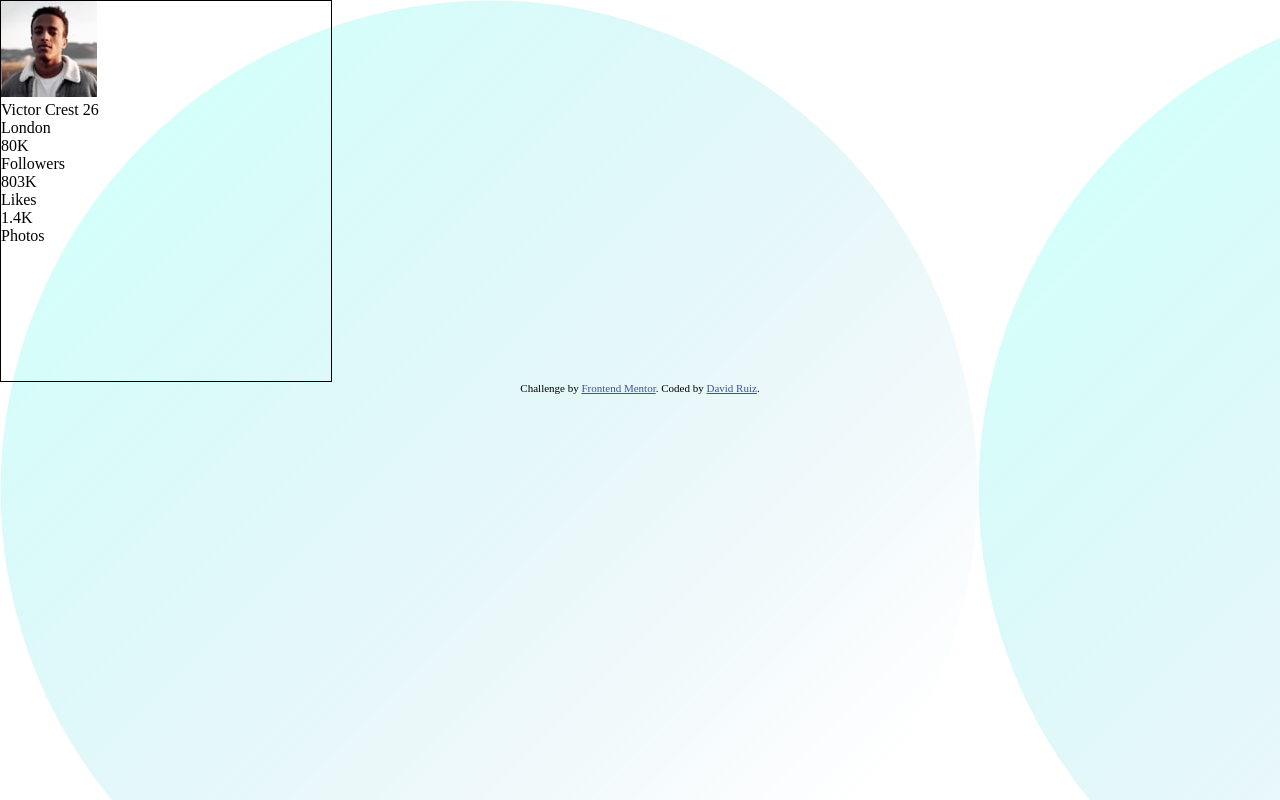
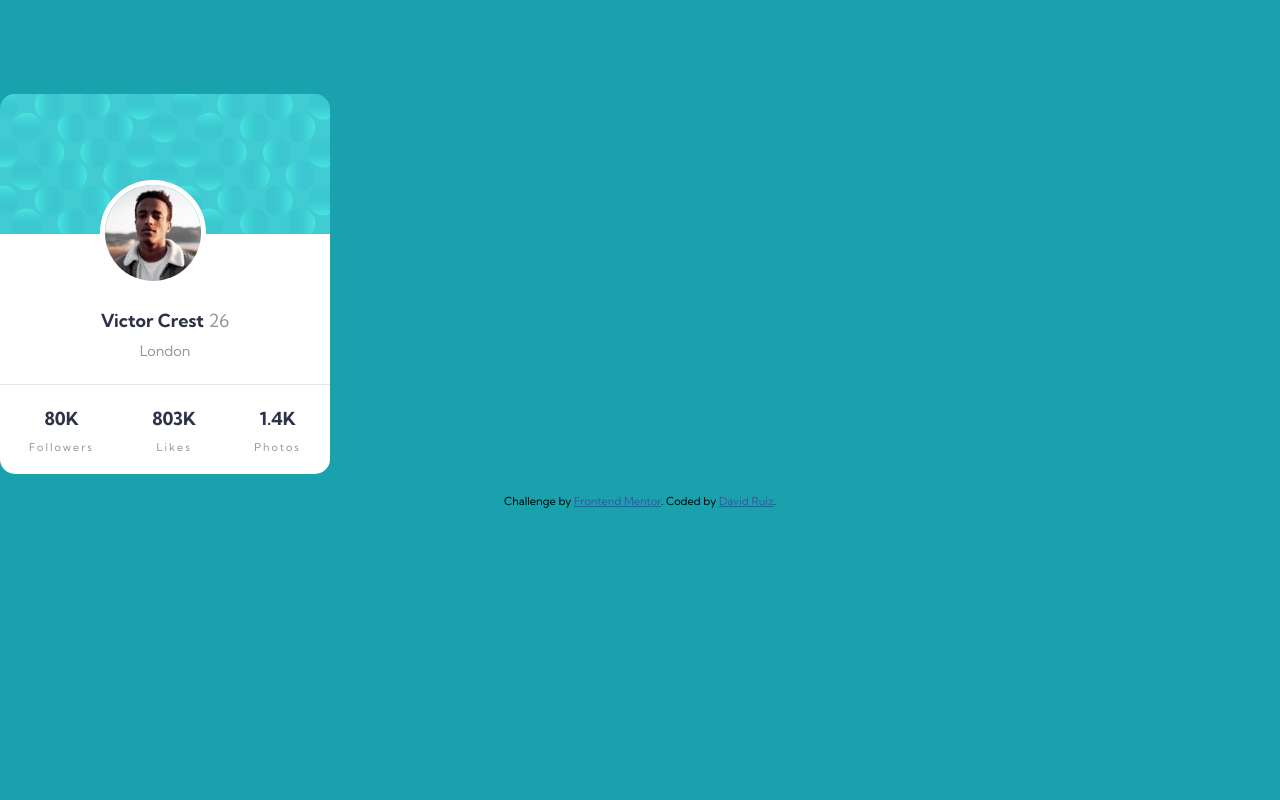
Before and after one commit to CodinGitHub/profile-card-component-main, a plain HTML site: page index.html in a window 1280 px wide. Drawn offline with Linux system fonts and the light colour scheme.

Commit message:
Antes de posicionar imagen

```diff
--- a/index.html
+++ b/index.html
@@ -11,14 +11,15 @@
 <body>
 
   <div class="container">
-    <div>
+    <div class="bubbles"></div>
+    <div class="photo">
       <img src="/images/image-victor.jpg" alt="">
     </div>
 
     <header>
-      <span class="name">Victor Crest</span>
-      <span class="age">26</span>
-      <div class="city">London</div>
+        <span class="name">Victor Crest</span>
+        <span class="age">26</span>
+        <div class="city">London</div>
     </header>
 
     <div class="statscontainer">
--- a/styles.css
+++ b/styles.css
@@ -1,27 +1,78 @@
 @import url('https://fonts.googleapis.com/css2?family=Kumbh+Sans:wght@400;700&display=swap');
-
 :root{
     --Darkcyan: hsl(185, 75%, 39%);
     --Verydarkdesaturatedblue: hsl(229, 23%, 23%);
     --Darkgrayishblue: hsl(227, 10%, 46%);
     --Darkgray: hsl(0, 0%, 59%);
 }
-
 body{
     padding: 0;
     margin: 0;
     background-color: var(--Darkcyan);
-    background: url(/images/bg-pattern-bottom.svg);
-
+    font-family: 'Kumbh Sans', sans-serif;
+    font-size: 18px;
 }
 .container{
-    border: 1px solid;
     width: 330px; /* 380 en desktop */
     height: 380px;
-
+    border-radius: 15px;
+    overflow: hidden;
+    margin-bottom: 20px;
+    margin-top: 94px;
 }
-
-
+.bubbles{
+    height: 140px;
+    background: url(/images/bg-pattern-card.svg);
+}
+.photo{
+    position: absolute;
+    top: 180px;
+    left: 100px;
+    border: 5px solid white;
+    border-radius: 50%;
+    height: 96px;
+    overflow: hidden;
+}
+header{
+    height: 150px;
+    background-color: white;
+    text-align: center;
+    padding-top: 75px;
+    box-sizing: border-box;
+}
+.name{
+    font-weight: 700;
+    color: var(--Verydarkdesaturatedblue);
+}
+.age, .city{
+    color: var(--Darkgray);
+}
+.city{
+    margin-top: 10px;
+    font-size: 0.8em;
+}
+.statscontainer{
+    background-color: white;
+    height: 90px;
+    display: flex;
+    justify-content: space-around;
+    align-items: center;
+    border-top: 1px solid hsl(0, 0%, 90%);
+}
+.statistics{
+   text-align: center;
+}
+.quantity{
+    font-weight: 700;
+    margin-bottom: 10px;
+    color: var(--Verydarkdesaturatedblue);
+}
+.units{
+    font-weight: 400;
+    font-size: 0.6em;
+    color: var(--Darkgray);
+    letter-spacing: 2px;
+}
 
 .attribution { font-size: 11px; text-align: center; }
 .attribution a { color: hsl(228, 45%, 44%); }
```
